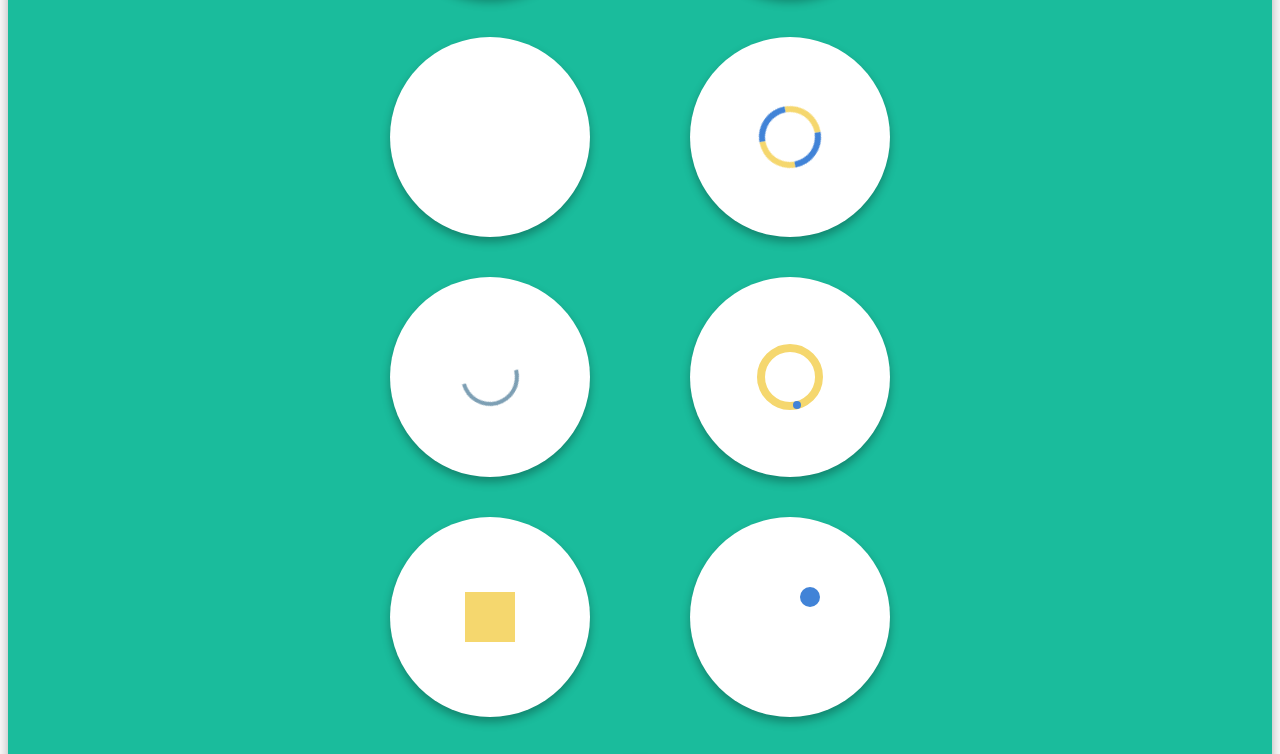
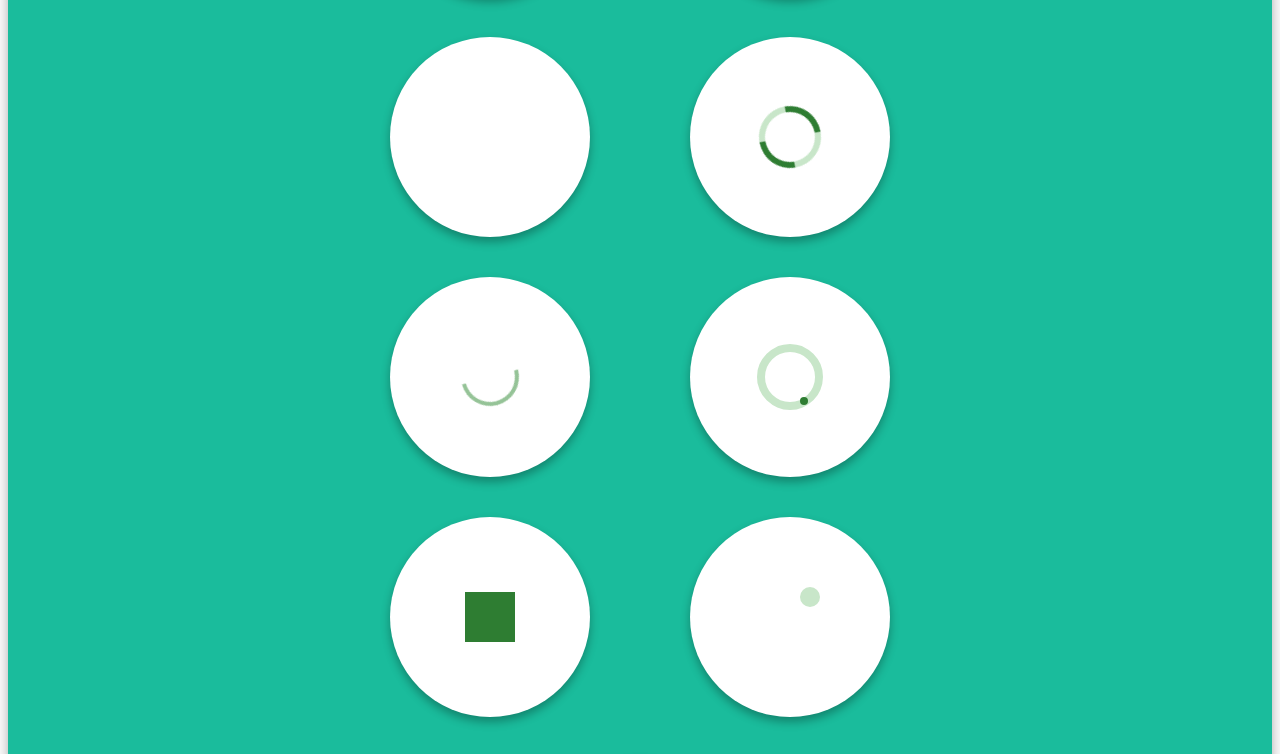
Before and after one commit to mathiasdorn/tools, a website with bundled scripts: page loady-mcloadface/index.html in a window 1280 px wide. Shown: the part 838-1592 px from the top of the page. Built offline with nearby package versions, Linux system fonts and the light colour scheme.

Commit message:
support variable spinner sizes (in pixel)
add new colours

```diff
--- /dev/null
+++ b/loady-mcloadface/style/helper.scss
@@ -0,0 +1,9 @@
+@mixin circle-spinner {
+  height: $spinner-size;
+  width: $spinner-size;
+  border-radius: 50%;
+}
+
+@function percent-of-spinnersize($percent) {
+  @return ($percent * $spinner-size) / 100
+}
--- a/loady-mcloadface/style/loadfaces/circuit.scss
+++ b/loady-mcloadface/style/loadfaces/circuit.scss
@@ -1,20 +1,21 @@
+@import 'helper';
 @import 'spinner-config';
 
 .circuit {
   position: relative;
   @include circle-spinner;
-  border: 8px solid $first-color;
+  border: percent-of-spinnersize(16) solid $second-color;
   animation: circuit 2s infinite linear;
 
   &:before {
     content: '';
-    height: 8px;
-    width: 8px;
+    height: percent-of-spinnersize(16);
+    width: percent-of-spinnersize(16);
     border-radius: 50%;
-    background-color: $second-color;
+    background-color: $first-color;
     position: absolute;
-    top: -7px;
-    left: 14px;
+    top: - percent-of-spinnersize(7);
+    left: percent-of-spinnersize(14);
   }
 }
 @keyframes circuit {
--- a/loady-mcloadface/style/loadfaces/drunk-cyclops.scss
+++ b/loady-mcloadface/style/loadfaces/drunk-cyclops.scss
@@ -1,3 +1,4 @@
+@import 'helper';
 @import 'spinner-config';
 
 .drunk-cyclops {
--- a/loady-mcloadface/style/loadfaces/hard-pulse.scss
+++ b/loady-mcloadface/style/loadfaces/hard-pulse.scss
@@ -1,3 +1,4 @@
+@import 'helper';
 @import 'spinner-config';
 
 .hard-pulse {
--- a/loady-mcloadface/style/loadfaces/soft-pulse.scss
+++ b/loady-mcloadface/style/loadfaces/soft-pulse.scss
@@ -1,3 +1,4 @@
+@import 'helper';
 @import 'spinner-config';
 
 .soft-pulse {
--- a/loady-mcloadface/style/loadfaces/spinning-borders.scss
+++ b/loady-mcloadface/style/loadfaces/spinning-borders.scss
@@ -1,8 +1,9 @@
+@import 'helper';
 @import 'spinner-config';
 
 .spinning-borders {
   @include circle-spinner;
-  border: 6px solid $first-color;
+  border: percent-of-spinnersize(12) solid $first-color;
   border-top-color: $second-color;
   border-bottom-color: $second-color;
   animation: spinning-borders 1.5s infinite ease-in-out;
--- a/loady-mcloadface/style/loadfaces/spinning-cube.scss
+++ b/loady-mcloadface/style/loadfaces/spinning-cube.scss
@@ -1,3 +1,4 @@
+@import 'helper';
 @import 'spinner-config';
 
 .spinning-cube {
--- a/loady-mcloadface/style/loadfaces/two-face.scss
+++ b/loady-mcloadface/style/loadfaces/two-face.scss
@@ -1,8 +1,9 @@
+@import 'helper';
 @import 'spinner-config';
 
 .two-face {
   @include circle-spinner;
-  border: 4px solid rgba(255,255,255,0);
+  border: percent-of-spinnersize(8) solid rgba(255,255,255,0);
   animation: two-face 3s infinite linear;
 }
 @keyframes two-face {
--- a/loady-mcloadface/style/loadfaces/what-goes-around.scss
+++ b/loady-mcloadface/style/loadfaces/what-goes-around.scss
@@ -1,27 +1,28 @@
+@import 'helper';
 @import 'spinner-config';
 
 .what-goes-around {
-  height: $spinner-size - 30px;;
-  width: $spinner-size - 30px;
+  height: percent-of-spinnersize(40);
+  width: percent-of-spinnersize(40);
   border-radius: 50%;
   animation: what-goes-around 1.5s infinite linear;
 }
-$translate-dimension: $spinner-size - 30px;
+
 @keyframes what-goes-around {
   0%, 20%, 100% {
-    transform: translate(-$translate-dimension, -$translate-dimension);
+    transform: translate(- percent-of-spinnersize(40), - percent-of-spinnersize(40));
     background-color: $first-color;
   }
   25%, 45% {
-    transform: translate($translate-dimension, -$translate-dimension);
+    transform: translate(percent-of-spinnersize(40), - percent-of-spinnersize(40));
     background-color: $second-color;
   }
   50%, 70% {
-    transform: translate($translate-dimension, $translate-dimension);
+    transform: translate(percent-of-spinnersize(40), percent-of-spinnersize(40));
     background-color: $third-color;
   }
   75%, 95% {
-    transform: translate(-$translate-dimension, $translate-dimension);
+    transform: translate(- percent-of-spinnersize(40), percent-of-spinnersize(40));
     background-color: $fourth-color;
   }
 }
--- a/loady-mcloadface/style/spinner-config.scss
+++ b/loady-mcloadface/style/spinner-config.scss
@@ -1,13 +1,8 @@
+// $spinner-size in px supported only
 $spinner-size: 50px;
 
-$first-color:  #f5d76e;
-$second-color: #4183d7;
-$third-color:  #d64541;
-$fourth-color: #26a65b;
-$fifth-color: grey;
-
-@mixin circle-spinner {
-  height: $spinner-size;
-  width: $spinner-size;
-  border-radius: 50%;
-}
+$first-color:  #2E7D32;
+$second-color: #C8E6C9;
+$third-color:  #E65100;
+$fourth-color: #FFA726;
+$fifth-color: #FFFF00;
```
Also changed, not shown: loady-mcloadface/loadface.css (deleted).
